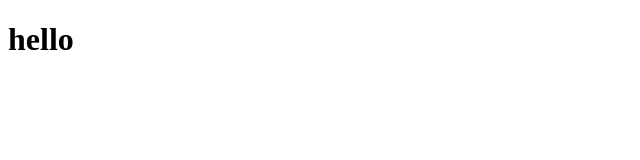
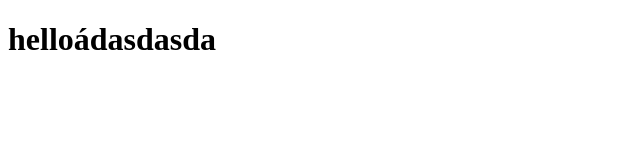
Before and after one commit to LongHoangPham0/github-demo, a plain HTML site: page index.html in a window 1280 px wide. Shown: the whole page, without its empty margins (0-640 px from the left). Drawn offline with Linux system fonts and the light colour scheme.

Commit message:
update index.html

```diff
--- a/index.html
+++ b/index.html
@@ -1,3 +1,3 @@
 <!DOCTYPE html>
 
-<h1>hello</h1>
+<h1>helloádasdasda</h1>
```
